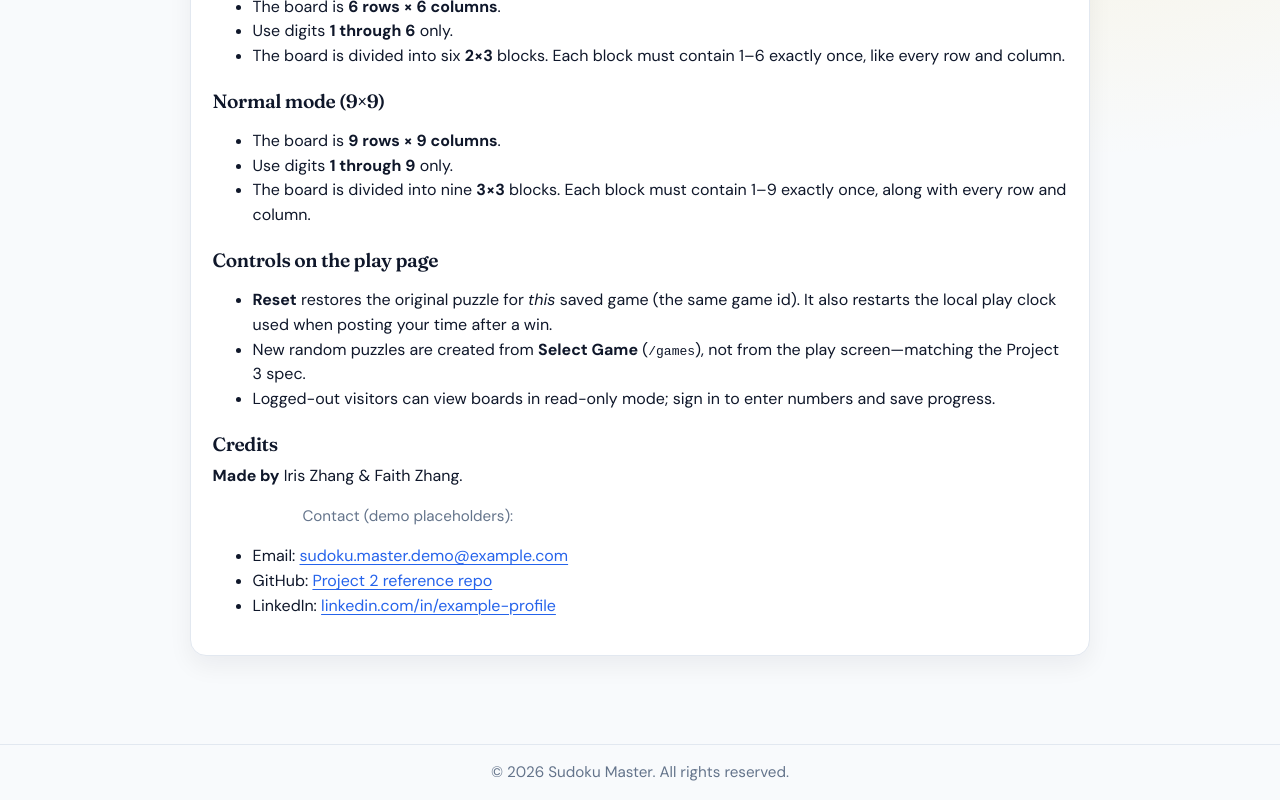
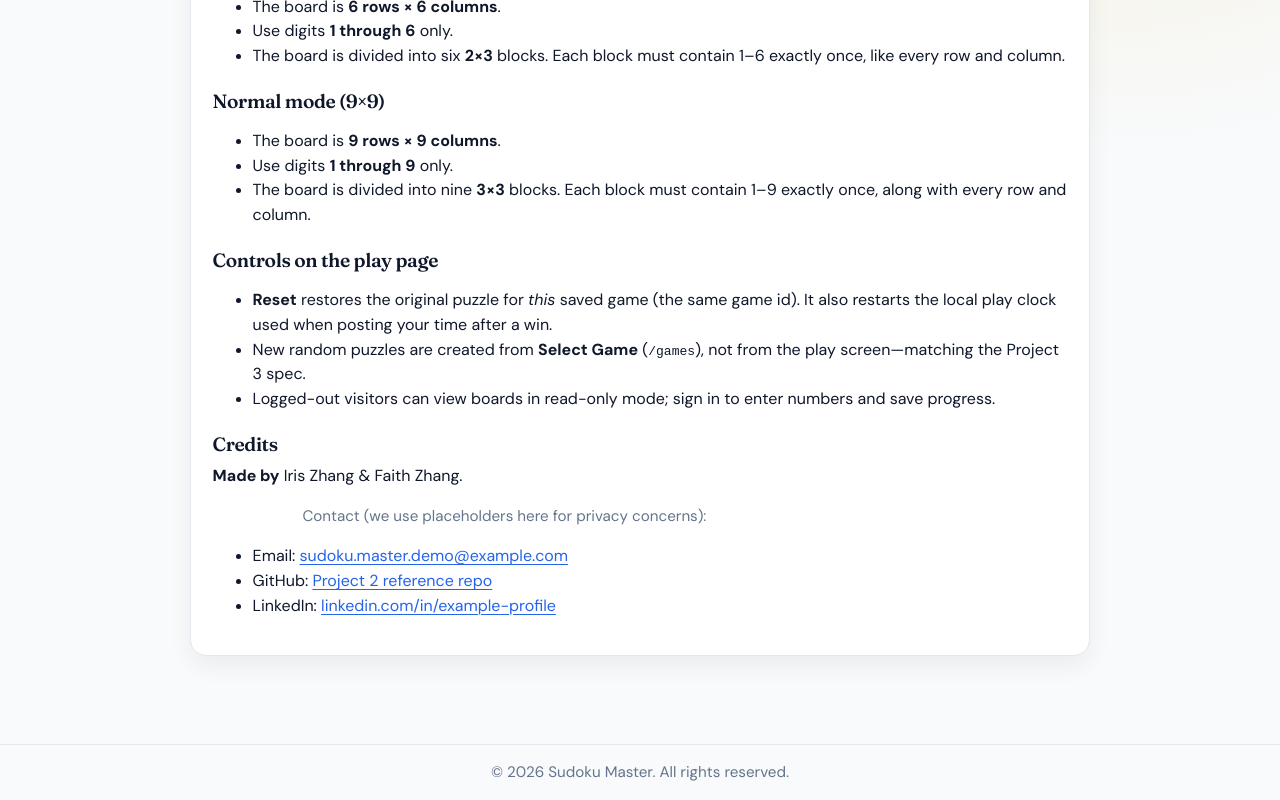
Before and after one commit to iristianyiz/iris-zhang-faith-zhang-project3, a React (Vite) app in the folder frontend/: page /rules in a window 1280 px wide. Shown: the part 575-1375 px from the top of the page. Built offline with nearby package versions, Linux system fonts and the light colour scheme; no server answers.

Commit message:
Update RulesPage.jsx

```diff
--- a/frontend/src/pages/RulesPage.jsx
+++ b/frontend/src/pages/RulesPage.jsx
@@ -88,7 +88,7 @@ export function RulesPage() {
           <strong>Made by</strong> Iris Zhang &amp; Faith Zhang.
         </p>
         <p className="muted" style={{ marginTop: "0.5rem" }}>
-          Contact (demo placeholders):
+          Contact (we use placeholders here for privacy concerns):
         </p>
         <ul>
           <li>
```
